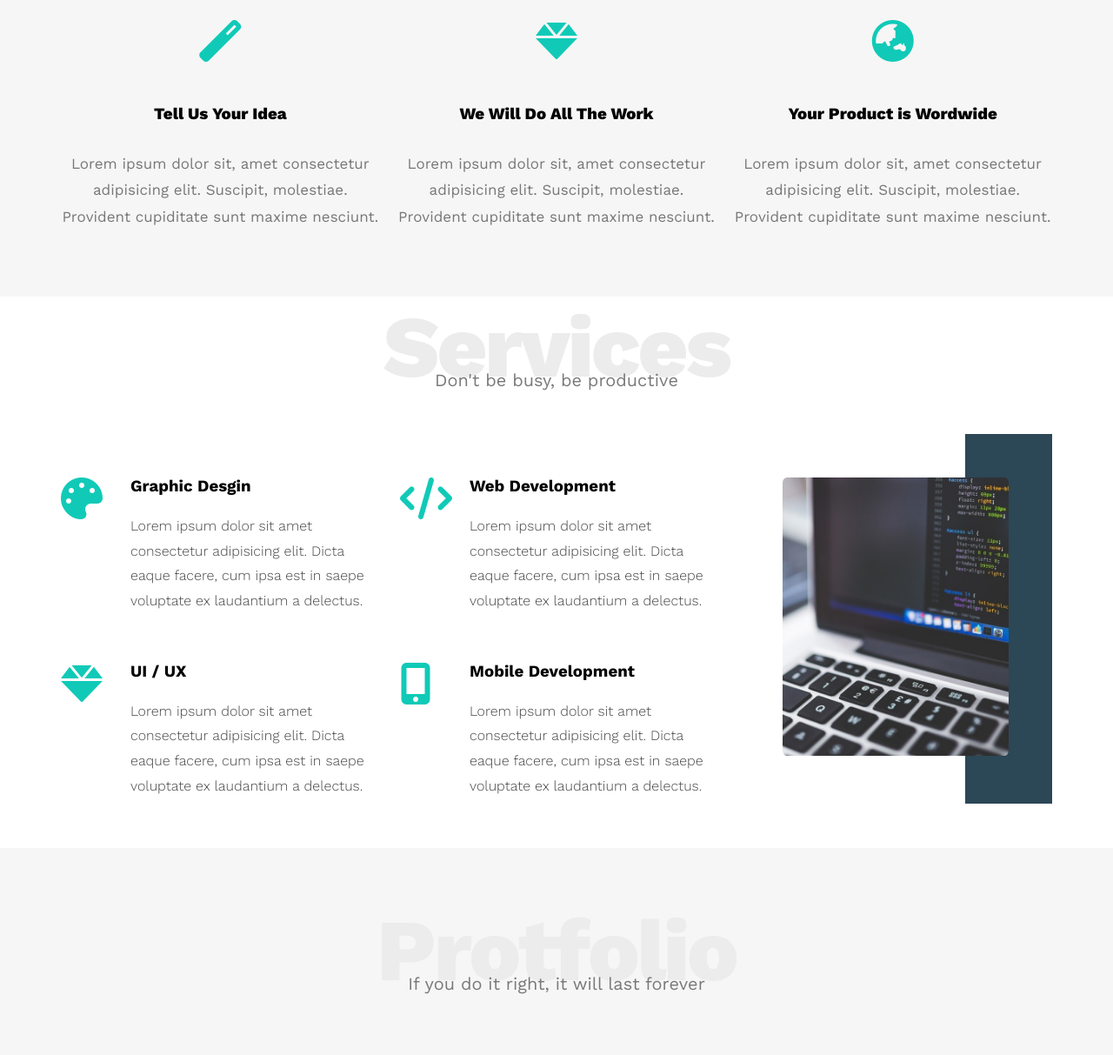
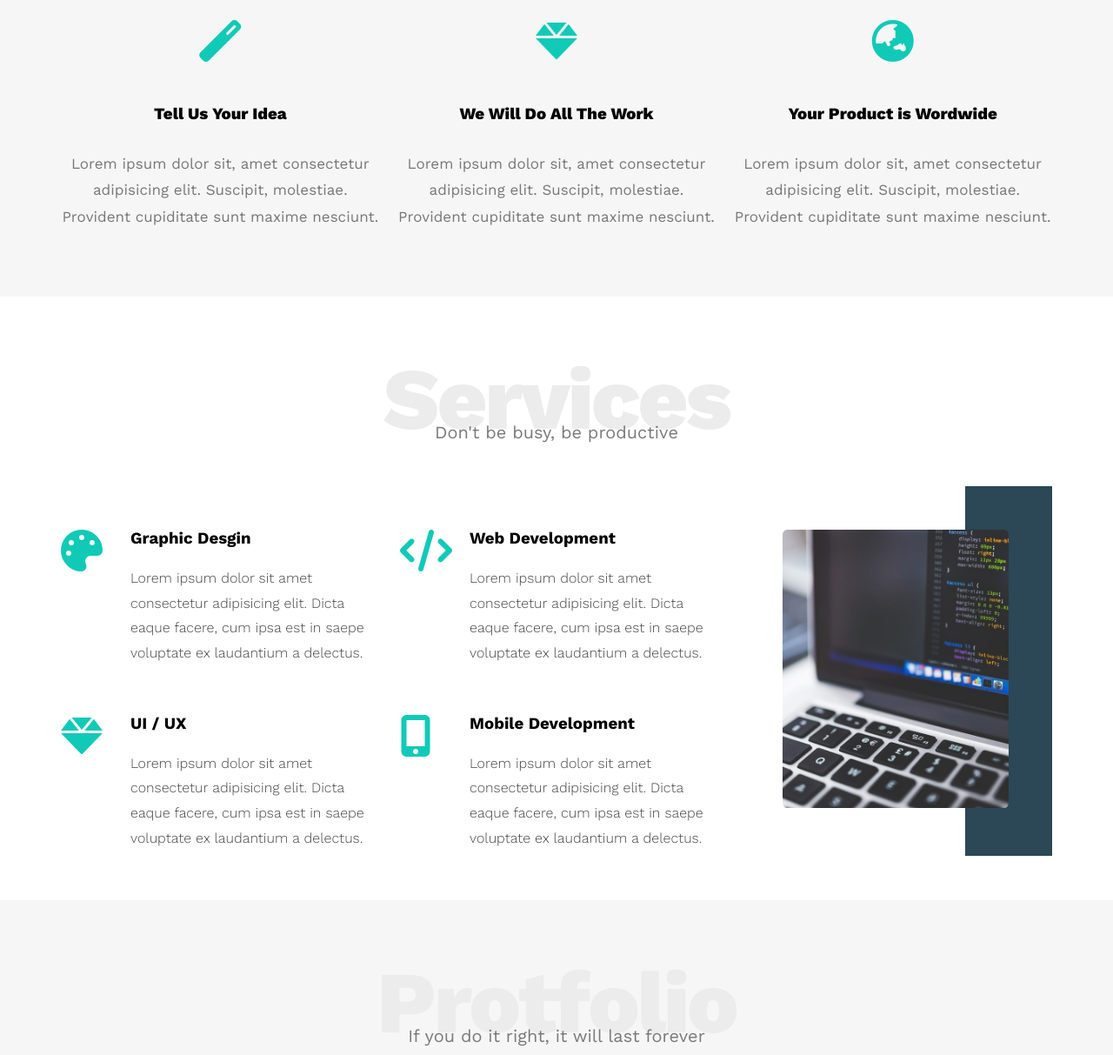
Before and after one commit to mohamedmahmoud9/leon_tempelate, a plain HTML site: page index.html in a window 1280 px wide. Shown: the part 857-2070 px from the top of the page at 87% size. Drawn offline with nearby package versions, Linux system fonts and the light colour scheme.

Commit message:
services padding

```diff
--- a/css/leon.css
+++ b/css/leon.css
@@ -74,6 +74,7 @@ body {
 /* Start Header Style */
 .header {
   padding: 20px;
+  position: sticky;
 }
 .header .container {
   display: flex;
@@ -197,6 +198,10 @@ body {
 }
 /* End Features Style */
 /* Start Services */
+.services {
+  padding-top: var(--section-padding);
+  padding-bottom: var(--section-padding);
+}
 .services .service-content {
   display: grid;
   grid-template-columns: repeat(auto-fill, minmax(300px, 1fr));
```
